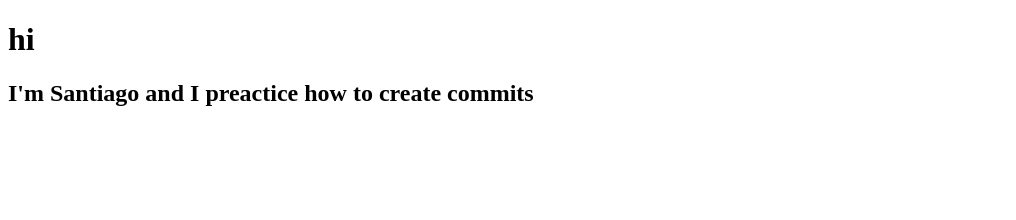
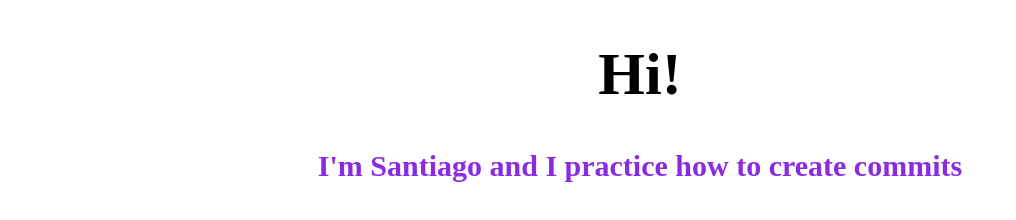
Before and after one commit to SantiagoChong/new-repo, a plain HTML site: page index.html in a window 1280 px wide. Shown: the whole page, without its empty margins (0-1016 px from the left). Drawn offline with Linux system fonts and the light colour scheme.

Commit message:
code correction

```diff
--- a/index.html
+++ b/index.html
@@ -5,10 +5,10 @@
     <meta http-equiv="X-UA-Compatible" content="IE=edge">
     <meta name="viewport" content="width=device-width, initial-scale=1.0">
     <title>Document</title>
-    <link scr="stylesheet" href="./style.css">
+    <link rel="stylesheet" href="./style.css">
 </head>
 <body>
-    <h1 class="header-text">hi</h1>
-    <h2 class="praragraph">I'm Santiago and I preactice how to create commits</h2>
+    <h1 class="header-text">Hi!</h1>
+    <h2 class="pharagraph">I'm Santiago and I practice how to create commits</h2>
 </body>
 </html>
--- a/style.css
+++ b/style.css
@@ -1,9 +1,11 @@
 .header-text {
     font-size: 60px;
     color: #000;
+    text-align: center;
 }
 
 .pharagraph {
     font-size: 30px;
     color: blueviolet;
+    text-align: center;
 }
```
